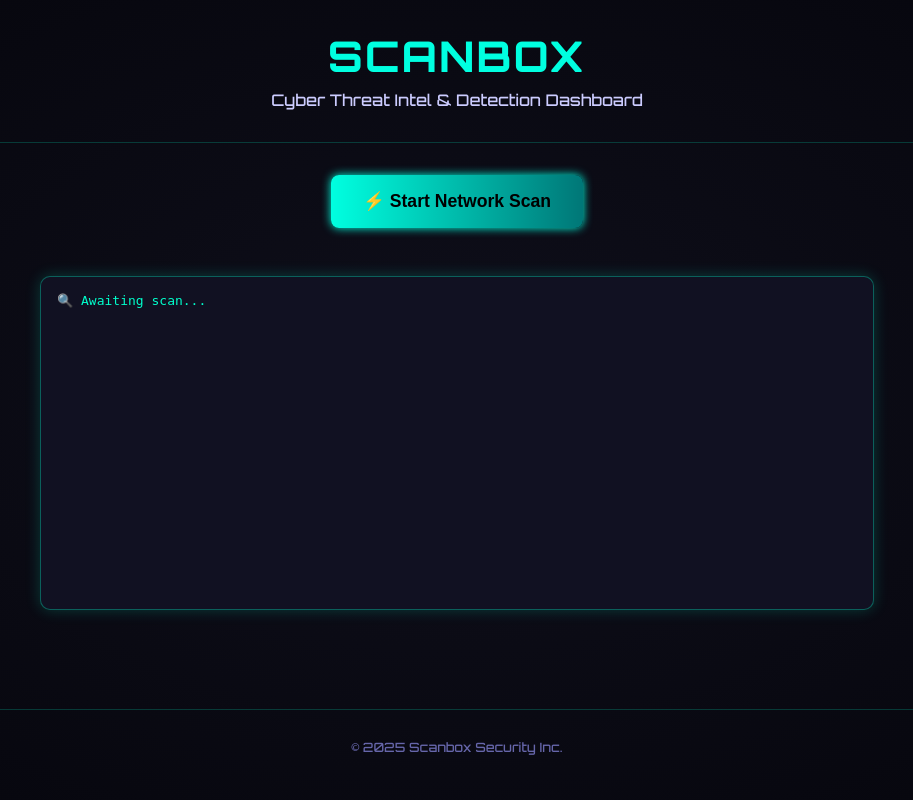
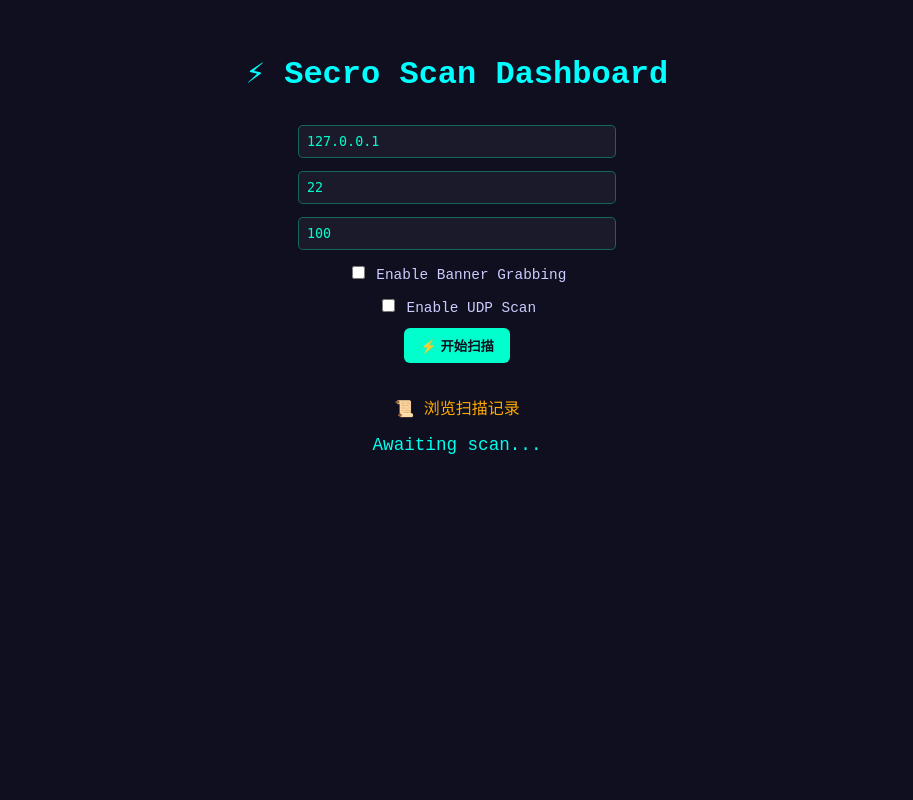
Before and after one commit to wxhdamon/Secro, a Flask app: page / in a window 1280 px wide. Shown: the whole page, without its empty margins (183-1096 px from the left). Run offline with Flask 3, Linux system fonts and the light colour scheme.

Commit message:
综合修改

```diff
--- a/backend/app/__init__.py
+++ b/backend/app/__init__.py
@@ -3,12 +3,13 @@ from flask import Flask
 from .routes import main
 from .db import init_db
 
+
 def create_app():
     app = Flask(
         __name__,
-        template_folder="/app/templates",     # 模板路径
+        template_folder="/app/templates",   # 模板路径
         static_folder="/app/static",        # 静态文件路径
-        static_url_path="/static"                   # 使 /styles.css 能直接访问
+        static_url_path="/static"           # 使 /styles.css 能直接访问
     )
     app.register_blueprint(main)
     init_db()
--- a/backend/app/routes.py
+++ b/backend/app/routes.py
@@ -1,8 +1,13 @@
-#/ backend/app/routes.py
+# /backend/app/routes.py
+
 from flask import Blueprint, request, jsonify, render_template
 from .license import check_license
 from .scanner import run_scan
-from .models import save_scan_result
+from .models import save_scan_result, load_scan_history
+import ipaddress
+import socket
+import subprocess
+import json
 
 main = Blueprint('main', __name__)
 
@@ -10,13 +15,57 @@ main = Blueprint('main', __name__)
 def home():
     return render_template('index.html')
 
+@main.route('/history')
+def history():
+    results = load_scan_history(limit=20)
+    return render_template('history.html', results=results)
+
 @main.route('/api/scan', methods=['POST'])
 def scan():
     if not check_license():
         return jsonify({'error': 'Invalid or expired license'}), 403
+
+    data = request.get_json()
+    target = data.get('target', '127.0.0.1')
+    if target in ['127.0.0.1', 'localhost']:
+        target = 'host.docker.internal'
+
+    ports = data.get('ports', '22,80,443')
+    threads = int(data.get('threads', 100))
+    banner = data.get('banner', False)
+    udp = data.get('udp', False)
+
     try:
-        result = run_scan()
+        # 安全提醒逻辑（支持主机名）
+        resolved_ip = socket.gethostbyname(target.split('/')[0])
+        ip = ipaddress.ip_address(resolved_ip)
+
+        port_list = ports.split(',')
+        if not ip.is_private and ('22' in port_list or any(p.startswith('22-') for p in port_list)):
+            warning = "⚠️ Warning: You are scanning port 22 on a public IP. This may be considered intrusive."
+        else:
+            warning = None
+
+        result = run_scan(target=target, ports=ports, threads=threads, banner=banner, udp=udp)
         save_scan_result(result)
-        return jsonify({'status': 'Scan completed', 'result': result})
+
+        # 写入扫描结果供Perl使用
+        with open('/tmp/scan_result.json', 'w') as f:
+            json.dump(result, f)
+
+        # 调用 Perl 分析脚本
+        subprocess.run(['perl', 'app/analyze.pl', '/tmp/scan_result.json', '/tmp/analyzed.txt'], check=True)
+
+        # 读取分析结果
+        with open('/tmp/analyzed.txt', 'r') as f:
+            analysis = f.read()
+
+        return jsonify({
+            'status': 'Scan completed',
+            'result': result,
+            'analysis': analysis,
+            'warning': warning
+        })
+
     except Exception as e:
         return jsonify({'error': str(e)}), 500
--- a/docker-compose.yml
+++ b/docker-compose.yml
@@ -11,6 +11,7 @@ services:
       FLASK_APP: app:create_app
       FLASK_ENV: development
       DATABASE_URL: postgresql://secro:secro@db:5432/secro  # Flask可读取
+      DOCKER_ENV: "1" # 标记为Docker环境
     volumes:
       - ./backend/app:/app/app
       - ./frontend/templates:/app/templates
@@ -19,6 +20,8 @@ services:
       - ./private.pem:/app/private.pem
       - ./license.lic:/app/license.lic
       - ./public.pem:/app/public.pem
+    extra_hosts:
+      - "host.docker.internal:host-gateway"
     depends_on:
       db:
         condition: service_healthy
--- a/frontend/static/dashboard.js
+++ b/frontend/static/dashboard.js
@@ -1,18 +1,121 @@
 // /frontend/static/dashboard.js
+document.addEventListener('DOMContentLoaded', () => {
+    const form = document.getElementById('scan-form');
+    if (form) {
+        form.addEventListener('submit', function (e) {
+            e.preventDefault();
+            runScan();
+        });
+    }
+});
+
 function runScan() {
-    fetch('/api/scan', { method: 'POST' })
+    const targetEl = document.getElementById('target');
+    const portsEl = document.getElementById('ports');
+    const threadsEl = document.getElementById('threads');
+    const bannerEl = document.getElementById('banner');
+    const udpEl = document.getElementById('udp');
+
+    if (!targetEl || !portsEl || !threadsEl || !bannerEl || !udpEl) {
+        alert("Missing input elements in DOM!");
+        return;
+    }
+
+    const target = targetEl.value;
+    const ports = portsEl.value;
+    const threads = parseInt(threadsEl.value);
+    const banner = bannerEl.checked;
+    const udp = udpEl.checked;
+
+    document.getElementById('scan-status').innerText = '🔍 Scanning...';
+    const container = document.getElementById('scan-results');
+    container.innerHTML = '';
+
+    fetch('/api/scan', {
+        method: 'POST',
+        headers: { 'Content-Type': 'application/json' },
+        body: JSON.stringify({ target, ports, threads, banner, udp })
+    })
     .then(res => res.json())
     .then(data => {
+        const exportBtn = document.getElementById('export-btn');
+
+        if (data.analysis) {
+            const analysisEl = document.createElement('div');
+            analysisEl.className = 'analysis';
+            analysisEl.innerHTML = '<h3>🧠 扫描结果分析报告</h3><pre id="analysis-text">' + data.analysis + '</pre>';
+            container.appendChild(analysisEl); // 使用container而不是未定义的 resultsEl
+
+            exportBtn.style.display = 'inline-block';
+
+            exportBtn.onclick = function () {
+                const blob = new Blob([data.analysis], { type: 'text/plain' });
+                const url = URL.createObjectURL(blob);
+                const a = document.createElement('a');
+                a.href = url;
+                a.download = '分析报告.txt';
+                a.click();
+                URL.revokeObjectURL(url);
+            };
+        } else {
+            exportBtn.style.display = 'none';
+        }
+
+        if (data.warning) {
+            alert(data.warning);
+        }
+
         if (data.error) {
-                document.getElementById('result').innerText = `❌ Error: ${data.error}`;
-                document.getElementById('scan-status').innerText = '';
-            } else {
-                document.getElementById('result').innerText = JSON.stringify(data.result, null, 2);
-                document.getElementById('scan-status').innerText = data.status || 'Scan completed successfully.';
+            document.getElementById('scan-status').innerText = `❌ Error: ${data.error}`;
+            return;
         }
+
+        if (!data.result || data.result.length === 0) {
+            document.getElementById('scan-status').innerText = 'No results found.';
+            return;
+        }
+
+        const grouped = {};
+        for (const entry of data.result) {
+            if (!grouped[entry.ip]) grouped[entry.ip] = [];
+            grouped[entry.ip].push(entry);
+        }
+
+        for (const [ip, ports] of Object.entries(grouped)) {
+            const card = document.createElement('div');
+            card.className = 'result-card';
+
+            const title = document.createElement('h3');
+            title.innerText = `Target IP: ${ip}`;
+            card.appendChild(title);
+
+            const table = document.createElement('table');
+            table.className = 'result-table';
+            table.innerHTML = `
+                <thead>
+                    <tr><th>Port</th><th>Status</th><th>Protocol</th><th>Service</th><th>Banner</th></tr>
+                </thead>
+                <tbody>
+                    ${ports.map(p => `
+                        <tr>
+                            <td>${p.port}</td>
+                            <td>${p.status}</td>
+                            <td>${p.protocol}</td>
+                            <td>${p.service || ''}</td>
+                            <td>${p.banner || ''}</td>
+                        </tr>
+                    `).join('')}
+                </tbody>
+            `;
+
+            card.appendChild(table);
+            container.appendChild(card);
+        }
+
+        document.getElementById('scan-status').innerText = data.status || '✅ Scan completed.';
     })
     .catch(err => {
+        document.getElementById('scan-status').innerText = '❌ Request failed';
         alert("Error: " + err);
-            document.getElementById('scan-status').innerText = '';
     });
 }
--- a/frontend/static/styles.css
+++ b/frontend/static/styles.css
@@ -1,99 +1,147 @@
 /*/frontend/static/styles.css*/
-/* Reset */
-body, html {
+body {
+    background-color: #0f0f1f;
+    color: #00ffee;
+    font-family: 'Courier New', Courier, monospace;
+    padding: 2rem;
     margin: 0;
-    padding: 0;
-    height: 100%;
-    font-family: 'Orbitron', monospace;
-    background: radial-gradient(ellipse at center, #0f0f1b 0%, #06060d 100%);
+}
+
+header h1 {
+    text-align: center;
+    color: #00ffff;
+    margin-bottom: 2rem;
+}
+
+form#scan-form {
+    display: flex;
+    flex-direction: column;
+    gap: 0.8rem;
+    align-items: center;
+    margin-bottom: 2rem;
+}
+
+form#scan-form input[type="text"],
+form#scan-form input[type="number"] {
+    padding: 0.5rem;
+    width: 300px;
+    border-radius: 5px;
+    border: 1px solid #00ffcc55;
+    background-color: #1a1a2a;
+    color: #00ffcc;
+    font-family: monospace;
+}
+
+form#scan-form label {
+    font-size: 0.9rem;
+    color: #ccccff;
+}
+
+form#scan-form button {
+    background-color: #00ffcc;
+    color: #0f0f1f;
+    padding: 0.5rem 1rem;
+    border: none;
+    border-radius: 6px;
+    font-weight: bold;
+    cursor: pointer;
+    transition: background 0.2s ease;
+}
+
+form#scan-form button:hover {
+    background-color: #00ffaa;
+}
+
+.status {
+    text-align: center;
+    margin-bottom: 1rem;
+    font-size: 1.1rem;
+}
+
+.result-table-container {
+    width: 90%;
+    max-width: 1000px;
+    margin: 0 auto;
+    display: flex;
+    flex-direction: column;
+    gap: 1.5rem;
+}
+
+.result-card {
+    background-color: #111122;
+    border: 1px solid #00ffcc55;
+    border-radius: 12px;
+    padding: 1rem;
+    box-shadow: 0 0 15px #00ffcc33;
+}
+
+.result-card h3 {
+    margin: 0 0 1rem;
+    font-size: 1.2rem;
+    color: #00ffe0;
+}
+
+.result-table {
+    width: 100%;
+    border-collapse: collapse;
+}
+
+.result-table th,
+.result-table td {
+    border: 1px solid #00ffcc33;
+    padding: 0.5rem 1rem;
+    text-align: left;
+    font-family: monospace;
+}
+
+.result-table th {
+    background-color: #222233;
     color: #00ffcc;
 }
 
-/* Layout */
-.container {
-    display: flex;
-    flex-direction: column;
-    min-height: 100vh;
-    padding: 2rem;
-    box-sizing: border-box;
+.result-table td {
+    color: #ccffcc;
 }
 
-header {
-    text-align: center;
-    padding-bottom: 1rem;
-    border-bottom: 1px solid #00ffcc33;
+.analysis {
+    background-color: #1b1b2b;
+    border: 1px solid #00ffaa55;
+    border-radius: 10px;
+    padding: 1rem;
+    color: #ccffdd;
+    font-family: 'Courier New', monospace;
+    white-space: pre-wrap;
+    margin-top: 2rem;
+    box-shadow: 0 0 12px #00ffaa22;
 }
 
-header h1 {
-    font-size: 2.5rem;
-    letter-spacing: 4px;
-    color: #00ffe0;
-    margin: 0;
+.analysis h3 {
+    margin-top: 0;
+    color: #00ffaa;
+    font-size: 1.1rem;
 }
 
-.subtitle {
+button#export-btn {
+    background-color: #00ffaa;
+    color: #1a1a2a;
+    border: none;
+    padding: 0.6rem 1.2rem;
+    border-radius: 8px;
+    font-weight: bold;
     font-size: 1rem;
-    color: #ccccff;
-    margin-top: 0.5rem;
+    cursor: pointer;
+    transition: background 0.2s ease;
 }
 
-/* Main content */
-main {
-    flex: 1;
-    display: flex;
-    flex-direction: column;
-    align-items: center;
-    padding: 2rem;
+button#export-btn:hover {
+    background-color: #00ddaa;
 }
 
-/* Button */
-button {
-    background: linear-gradient(to right, #00ffe0, #007777);
-    border: none;
-    border-radius: 8px;
-    color: #000;
-    padding: 1rem 2rem;
-    font-size: 1.1rem;
-    font-weight: bold;
-    cursor: pointer;
-    box-shadow: 0 0 10px #00ffe0;
-    transition: 0.3s;
+.history-link {
+    color: #ffaa00; /* 想要的颜色，比如橙色 */
+    text-decoration: none; /* 如果想去掉默认的下划线 */
 }
 
-button:hover {
-    transform: scale(1.05);
-    box-shadow: 0 0 20px #00ffe0;
+.history-link:hover {
+    color: #ffdd55; /* 悬停时颜色 */
 }
-
-/* Scan output */
-.result-box {
-    margin-top: 2rem;
-    background-color: #111122;
-    border: 1px solid #00ffcc55;
-    border-radius: 10px;
-    padding: 1rem;
-    width: 80%;
-    max-width: 800px;
-    height: 300px;
-    overflow-y: auto;
-    font-family: monospace;
-    color: #00ffcc;
-    white-space: pre-wrap;
-    box-shadow: 0 0 15px #00ffcc33;
-}
-
-/* Scan status */
-.status {
-    margin-top: 1rem;
-    font-size: 0.9rem;
-    color: #ffaa00;
-}
-
-/* Footer */
-footer {
-    text-align: center;
-    font-size: 0.8rem;
-    padding-top: 1rem;
-    border-top: 1px solid #00ffcc33;
-    color: #6666aa;
-}
--- a/frontend/templates/index.html
+++ b/frontend/templates/index.html
@@ -3,27 +3,39 @@
 <html lang="en">
 <head>
     <meta charset="UTF-8">
-    <title>Scanbox Security Platform</title>
+    <title>Secro Scan Dashboard</title>
     <link rel="stylesheet" href="/static/styles.css">
-    <link href="https://fonts.googleapis.com/css2?family=Orbitron:wght@500&display=swap" rel="stylesheet">
 </head>
 <body>
-    <div class="container">
-        <header>
-            <h1>SCANBOX</h1>
-            <p class="subtitle">Cyber Threat Intel & Detection Dashboard</p>
-        </header>
+    <header>
+        <h1>⚡ Secro Scan Dashboard</h1>
+    </header>
 
-        <main>
-            <button onclick="runScan()">⚡ Start Network Scan</button>
-            <div id="scan-status" class="status"></div>
-            <pre id="result" class="result-box">🔍 Awaiting scan...</pre>
-        </main>
+    <main>
+        <form id="scan-form">
+            <input type="text" id="target" placeholder="Target IP or CIDR" value="127.0.0.1" required />
+            <input type="text" id="ports" placeholder="Ports (e.g. 22,80,1000-2000)" value="22" required />
+            <input type="number" id="threads" placeholder="Threads" value="100" min="1" required />
+            <label>
+                <input type="checkbox" id="banner" /> Enable Banner Grabbing
+            </label>
+            <label>
+                <input type="checkbox" id="udp" /> Enable UDP Scan
+            </label>
+            <button type="submit">⚡ 开始扫描</button>
+        </form>
 
-        <footer>
-            <p>&copy; 2025 Scanbox Security Inc.</p>
-        </footer>
-    </div>
+        <div style="text-align:center; margin-bottom:1rem;">
+            <a href="/history" class="history-link">📜 浏览扫描记录</a>
+        </div>
+
+        <div id="scan-status" class="status">Awaiting scan...</div>
+        <div id="scan-results" class="result-table-container"></div>
+        <!-- 导出报告按钮 -->
+        <div style="text-align:center; margin-top:1rem;">
+            <button id="export-btn" style="display: none;">📄 导出分析报告</button>
+        </div>
+    </main>
 
     <script src="/static/dashboard.js"></script>
 </body>
```
Also changed, not shown: Secro.txt (renamed from secro.txt, +6 -14 lines), backend/app/models.py (+11 -4 lines), backend/app/scanner.py (+153 -17 lines), backend/requirements.txt (+7 -0 lines), frontend/templates/history.html (added, +55 -0 lines), README.md, 3 other files. Lines whose indentation alone changed are shown as unchanged.
